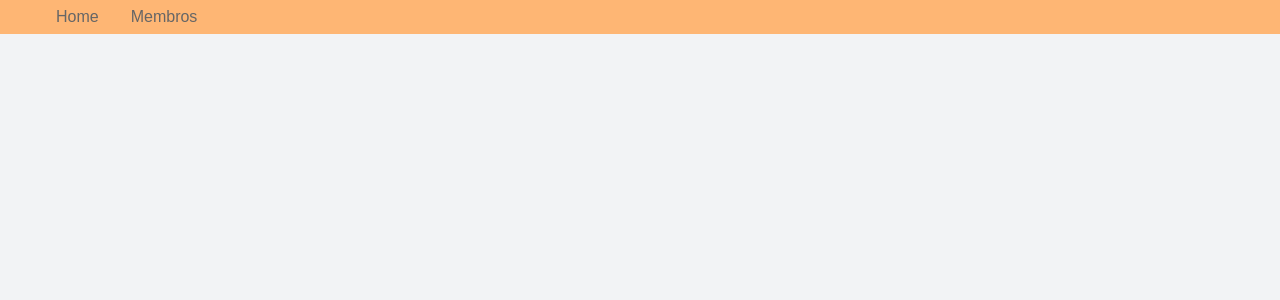
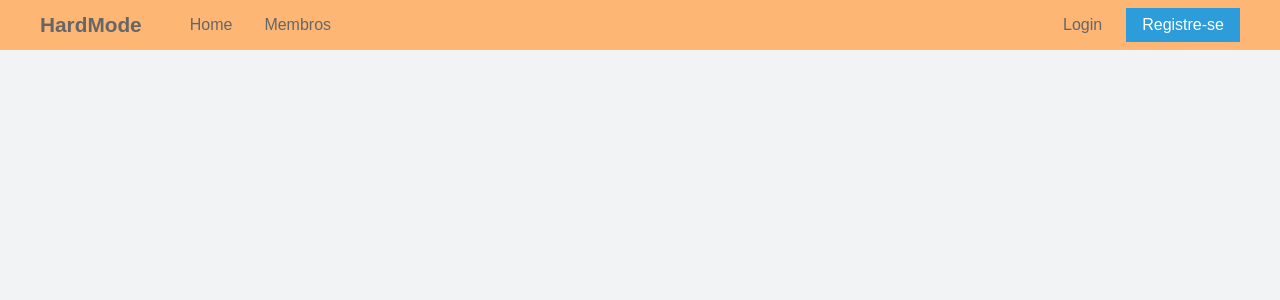
Before and after one commit to LopesDev/hardmode-frontend, a Next.js app: page / in a window 1280 px wide. Shown: the top 300 px of the page. Built offline with nearby package versions, Linux system fonts and the light colour scheme.

Commit message:
Add auth section on header

```diff
--- a/src/components/header/index.tsx
+++ b/src/components/header/index.tsx
@@ -1,14 +1,34 @@
-import { HeaderWrapper, Navigation, RoutesList, MenuItem } from './styled';
+import {
+    HeaderWrapper, Navigation, RoutesList, MenuItem, LogoWraper, MainContent, Anchor
+} from './styled';
 
 function Header() {
     return (
         <HeaderWrapper>
             <Navigation>
 
+                <MainContent>
+                    <LogoWraper>
+
+                        <img  />
+                        <h3>HardMode</h3>
+
+                    </LogoWraper>
+
+                    <RoutesList>
+
+                        <MenuItem>Home</MenuItem>
+                        <MenuItem>Membros</MenuItem>
+
+                    </RoutesList>
+                </MainContent>
+
                 <RoutesList>
 
-                    <MenuItem>Home</MenuItem>
-                    <MenuItem>Membros</MenuItem>
+                    <MenuItem>Login</MenuItem>
+                    <Anchor href="https://google.com" target="_blank" rel="noopener noreferrer">
+                        <span>Registre-se</span>
+                    </Anchor>
 
                 </RoutesList>
 
--- a/src/components/header/styled.ts
+++ b/src/components/header/styled.ts
@@ -6,12 +6,18 @@ const HeaderWrapper = styled.header`
 
 const Navigation = styled.nav`
     margin: 0px auto;
+    padding: ${({theme}) => theme.spacing(1)} 0px;
     max-width: 1200px;
+
+    display: flex;
+    justify-content: space-between;
+    align-items: center;
 `;
 
 const RoutesList = styled.ul`
     display: flex;
     justify-content: flex-start;
+
     list-style: none;
 `;
 
@@ -19,6 +25,40 @@ const MenuItem = styled.li`
     margin: 0px ${({theme}) => theme.spacing(1)};
     padding: ${({theme}) => theme.spacing(1)};
     color: ${({theme}) => theme.pallet.text};
+    font-size: 1rem;
 `;
 
-export { HeaderWrapper, Navigation, RoutesList, MenuItem };
+const LogoWraper = styled.div`
+    display: flex;
+    justify-content: flex-start;
+    align-items: center;
+    padding-right: ${({theme}) => theme.spacing(4)};
+
+    h3 {
+        font-size: 1.3rem;
+        user-select: none;
+    }
+`;
+
+const MainContent = styled.div`
+    display: flex;
+    justify-content: flex-start;
+    align-items: center;
+`;
+
+const Anchor = styled.a`
+    color: ${({theme}) => theme.pallet.white};
+    background: ${({theme}) => theme.pallet.link};
+
+    display: flex;
+    align-items: center;
+    justify-content: center;
+
+    margin: 0px 0px 0px ${({theme}) => theme.spacing(1)};
+
+    span {
+        padding: ${({theme}) => `${theme.spacing(1)} ${theme.spacing(2)}` };
+    }
+`;
+
+export { HeaderWrapper, Navigation, RoutesList, MenuItem, LogoWraper, MainContent, Anchor };
--- a/src/layout/GlobalStyles.ts
+++ b/src/layout/GlobalStyles.ts
@@ -35,7 +35,7 @@ const GlobalStyle = createGlobalStyle`
 
     p, label, span, li, a {
         font-family: ${({theme}) => theme.typografy.text.fontFamily};
-        font-family: ${({theme}) => theme.typografy.text.regular};
+        font-weight: ${({theme}) => theme.typografy.text.regular};
     }
 
     button {
--- a/src/layout/Theme.ts
+++ b/src/layout/Theme.ts
@@ -8,7 +8,7 @@ const theme :DefaultTheme = {
         background: '#f2f3f5',
         text: '#666',
         title: '#2E384D',
-        link: '#5965E0',
+        link: '#2D9CDB',
         grey: '#E9E9E9',
         primary: '#FEB674',
         secondary: '#BA68C8',
```
